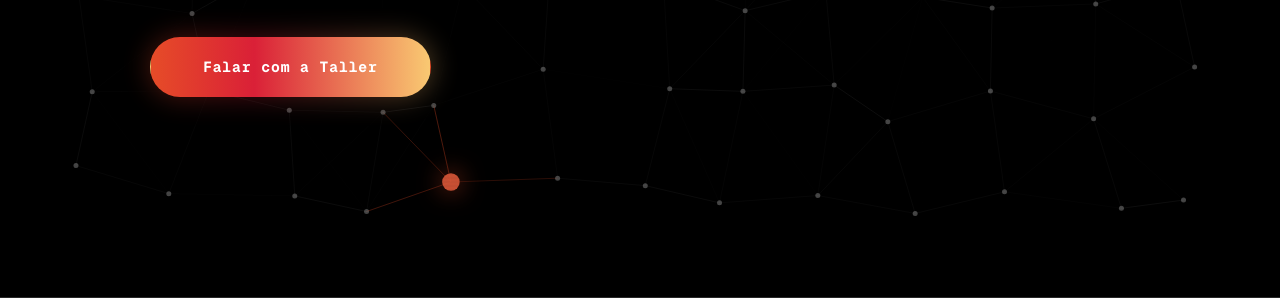
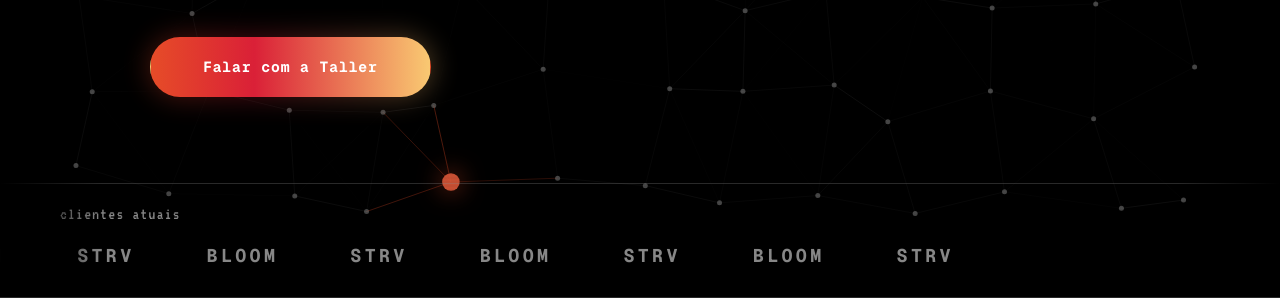
Before and after one commit to TallerWebSolutions/tallerallocationLP, a website: page index.html in a window 1280 px wide. Shown: the part 519-817 px from the top of the page. Drawn offline with nearby package versions, Linux system fonts and the light colour scheme.

Commit message:
feat(hero): add allocation client logo marquee

```diff
--- a/index.html
+++ b/index.html
@@ -698,6 +698,66 @@
       .hero-content { padding: 130px 24px 60px; }
     }
 
+    /* Hero marquee — current allocation clients */
+    .hero-marquee {
+      position: absolute;
+      bottom: 0;
+      left: 0;
+      width: 100%;
+      z-index: 3;
+      border-top: var(--border);
+      padding: 18px 0 28px;
+      overflow: hidden;
+      -webkit-mask-image: linear-gradient(to right, transparent, black 8%, black 92%, transparent);
+              mask-image: linear-gradient(to right, transparent, black 8%, black 92%, transparent);
+    }
+
+    .hero-marquee__label {
+      padding: 0 60px;
+      margin-bottom: 14px;
+      pointer-events: none;
+    }
+
+    .hero-marquee__track {
+      display: flex;
+      align-items: center;
+      gap: 72px;
+      width: max-content;
+      animation: marquee-scroll 42s linear infinite;
+    }
+
+    .hero-marquee__item {
+      font-family: var(--mono);
+      font-weight: 700;
+      font-size: 1.15rem;
+      letter-spacing: 0.18em;
+      color: var(--graphite);
+      text-transform: uppercase;
+      white-space: nowrap;
+      transition: color 0.4s var(--ease);
+    }
+
+    .hero-marquee__item:hover {
+      color: var(--silver);
+    }
+
+    @keyframes marquee-scroll {
+      0%   { transform: translateX(0); }
+      100% { transform: translateX(-50%); }
+    }
+
+    @media (max-width: 820px) {
+      .hero-marquee__label { padding: 0 24px; }
+      .hero-marquee__item { font-size: 0.95rem; }
+      .hero-marquee__track { gap: 48px; }
+    }
+
+    @media (prefers-reduced-motion: reduce) {
+      .hero-marquee__track { animation: none; }
+    }
+
+
+
     /* ══════════════════════════════════ REDUCED MOTION ══════════════════════════════════ */
     @media (prefers-reduced-motion: reduce) {
       *, *::before, *::after {
@@ -784,6 +844,22 @@
             <span data-i18n="hero-cta">Falar com a Taller</span>
             <span class="bracket" aria-hidden="true">]</span>
           </a>
+        </div>
+      </div>
+
+      <div class="hero-marquee" aria-hidden="true">
+        <div class="hero-marquee__label">
+          <span class="label" data-i18n="hero-clients-label">clientes atuais</span>
+        </div>
+        <div class="hero-marquee__track">
+          <span class="hero-marquee__item">Bloom</span>
+          <span class="hero-marquee__item">STRV</span>
+          <span class="hero-marquee__item">Bloom</span>
+          <span class="hero-marquee__item">STRV</span>
+          <span class="hero-marquee__item">Bloom</span>
+          <span class="hero-marquee__item">STRV</span>
+          <span class="hero-marquee__item">Bloom</span>
+          <span class="hero-marquee__item">STRV</span>
         </div>
       </div>
     </section>
@@ -1106,7 +1182,8 @@
           'hero-eyebrow': '// EXEC: TALLER_ALLOCATION',
           'hero-h1': 'Uma pessoa sênior no seu time em <span class="heat-pulse">duas semanas</span>.',
           'hero-sub': 'Engenheiros Sênior trabalham dentro do seu time. Filtro interno, suporte contínuo, contrato com 30 dias de aviso.',
-          'hero-cta': 'Falar com a Taller'
+          'hero-cta': 'Falar com a Taller',
+          'hero-clients-label': 'clientes atuais'
         },
         en: {
           'skip-link': 'Skip to content',
@@ -1114,7 +1191,8 @@
           'hero-eyebrow': '// EXEC: TALLER_ALLOCATION',
           'hero-h1': 'A senior engineer in your team in <span class="heat-pulse">two weeks</span>.',
           'hero-sub': "Senior Brazilian developers work inside your team. Internal filter, continuous support, contract with 30 days' notice.",
-          'hero-cta': 'Talk to us'
+          'hero-cta': 'Talk to us',
+          'hero-clients-label': 'current clients'
         }
       };
 
```
